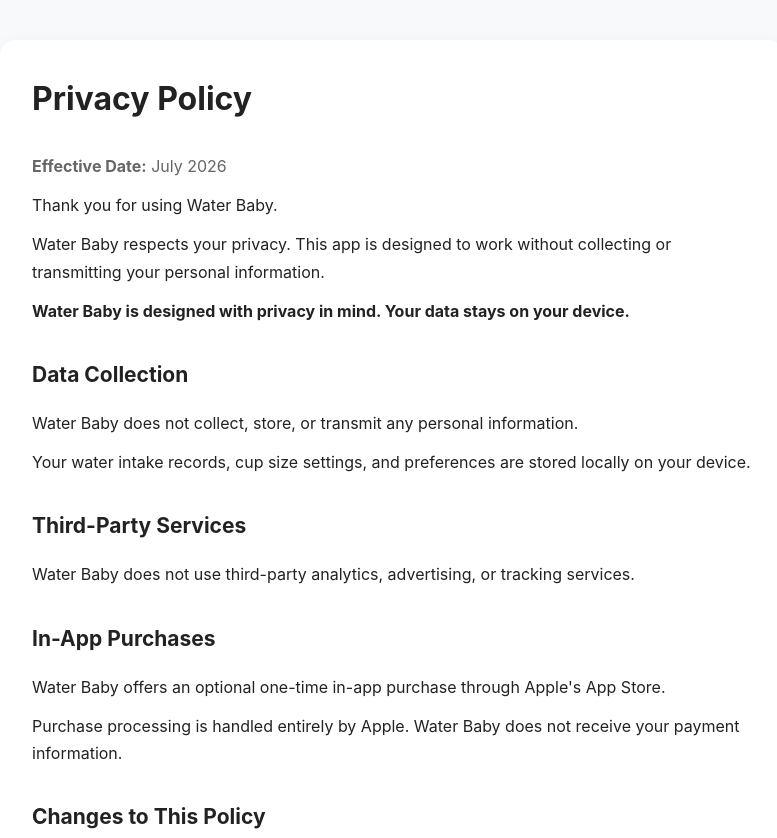
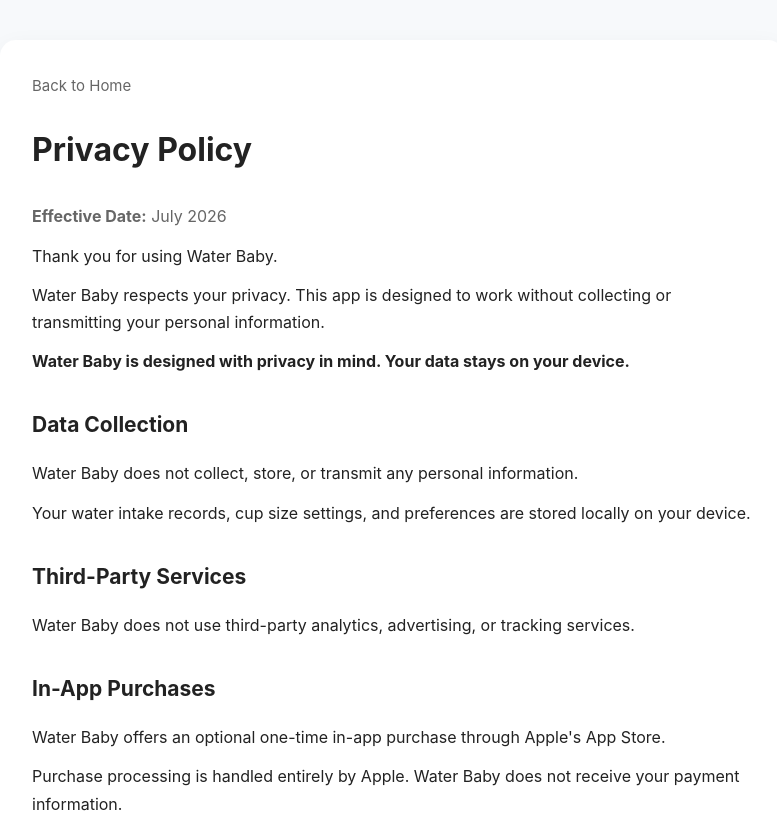
Before and after one commit to brenda-two-tool/waterbaby-site, a plain HTML site: page privacy.html in a window 1280 px wide. Shown: the top 838 px of the page, without its empty margins (248-1025 px from the left). Drawn offline with Linux system fonts and the light colour scheme.

Commit message:
back to home link added

```diff
--- a/privacy.html
+++ b/privacy.html
@@ -11,6 +11,8 @@
 
   <body>
     <main>
+      <a class="home-link" href="index.html">Back to Home</a>
+
       <section lang="en">
         <h1>Privacy Policy</h1>
 
--- a/styles.css
+++ b/styles.css
@@ -40,6 +40,18 @@
   border-top: 1px solid #ddd;
 }
 
+.home-link {
+  display: inline-block;
+  margin-bottom: 24px;
+  color: #666;
+  font-size: 15px;
+  text-decoration: none;
+}
+
+.home-link:hover {
+  text-decoration: underline;
+}
+
 a {
   color: inherit;
 }
```
Also changed, not shown: support.html (+2 -0 lines).
